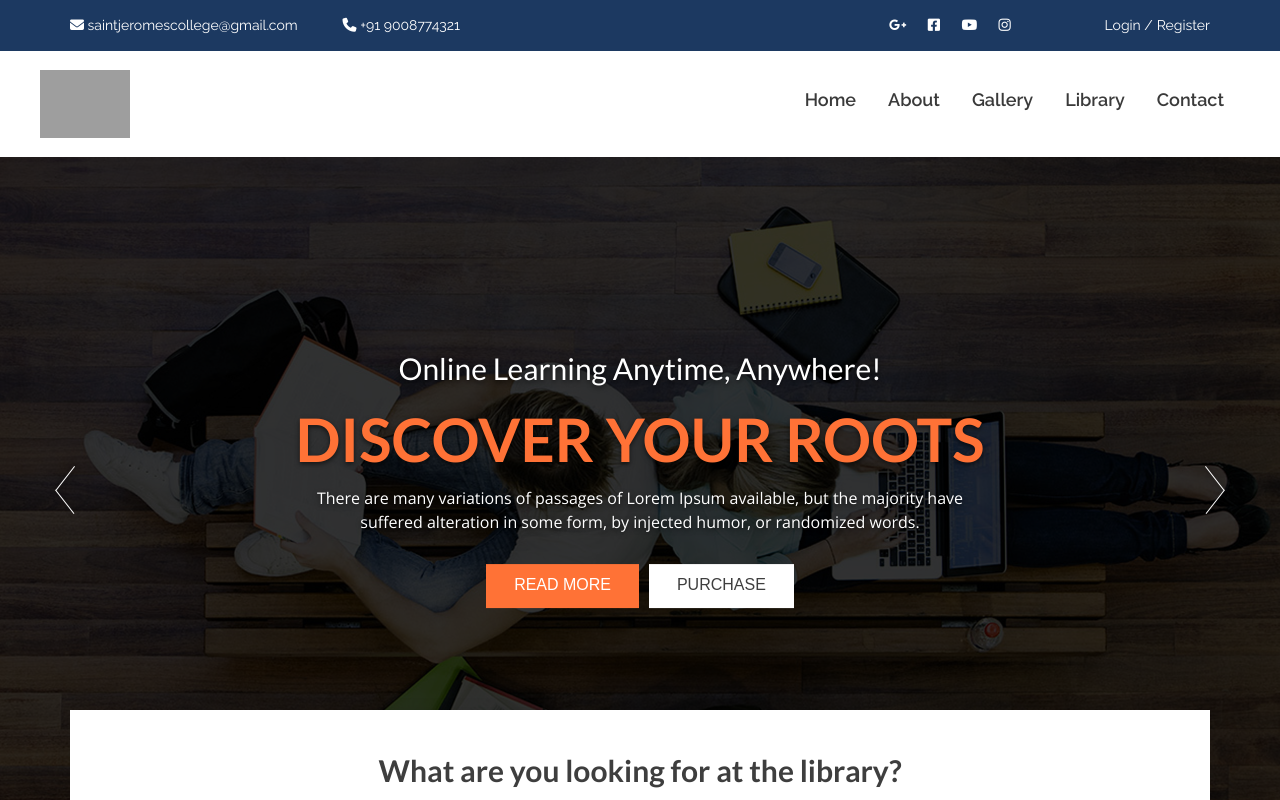
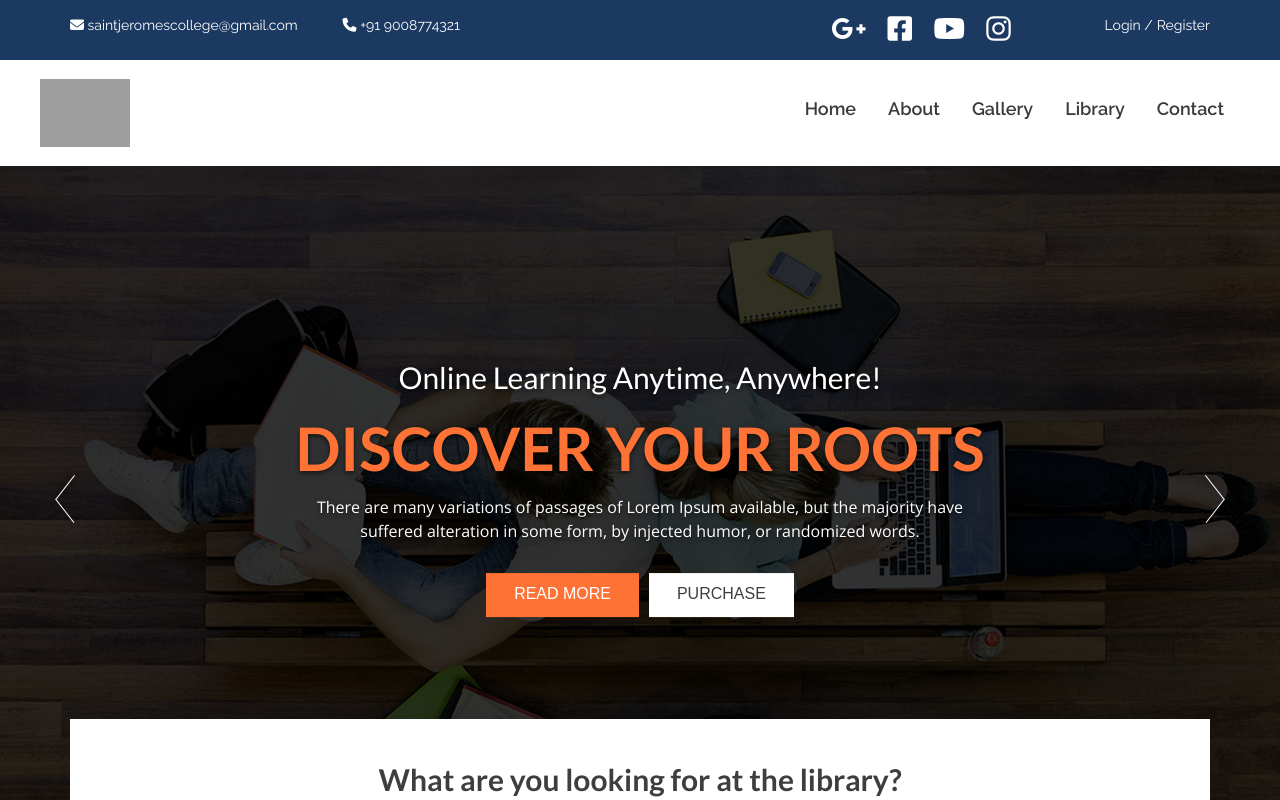
Before and after one commit to NasirNS45/st_college, a plain HTML site: page Library.html in a window 1280 px wide. Shown: the top 800 px of the page. Drawn offline with nearby package versions, Linux system fonts and the light colour scheme; grey boxes are pictures that could not be loaded.

Commit message:
facebook, instagram, google and youtube has been resized

```diff
--- a/Library.html
+++ b/Library.html
@@ -64,16 +64,16 @@
                         <div class="social-block">
                             <ul class="social-list">
                                 <li><a href="https://indiapl.com/karnataka/st-jeromes-pu-degree-college-613183"
-                                    target="_blank"><i class="fab fa-google-plus-g"></i></a>
+                                    target="_blank"><i class="fab fa-google-plus-g fa-2x"></i></a>
                                 <!-- <li><a href="https://indiapl.com/karnataka/st-jeromes-pu-degree-college-613183"
                                         target="_blank"><i class="fab fa-google-plus-g"></i></a> -->
                                 </li>
                                 <li><a href="https://www.facebook.com/stjeromescollege/" target="_blank"><i
-                                            class="fab fa-facebook-square"></i></a></li>
+                                            class="fab fa-facebook-square fa-2x"></i></a></li>
                                 <li><a href="https://www.youtube.com/channel/UCaKIkFMvROWbe__J9ryPETA?app=desktop"
-                                        target="_blank"><i class="fab fa-youtube"></i></a></li>
+                                        target="_blank"><i class="fab fa-youtube fa-2x"></i></a></li>
                                 <li><a href="https://www.instagram.com/stjeromescollege/?igshid=ZmZhODViOGI%3D"
-                                        target="_blank"><i class="fab fa-instagram"></i></a></li>
+                                        target="_blank"><i class="fab fa-instagram fa-2x"></i></a></li>
                                 <!-- <li><a href="https://twitter.com/home" target="_blank"><i class="fab fa-twitter"
                                             target="_blank"></i></a></li>
                                 <li><a href="https://www.skype.com/en/" target="_blank"><i class="fab fa-skype"></i></a>
```
Also changed, not shown: about.html (+4 -4 lines), contact.html (+4 -4 lines), gallery2.html (+4 -4 lines), index.html (+4 -4 lines).
